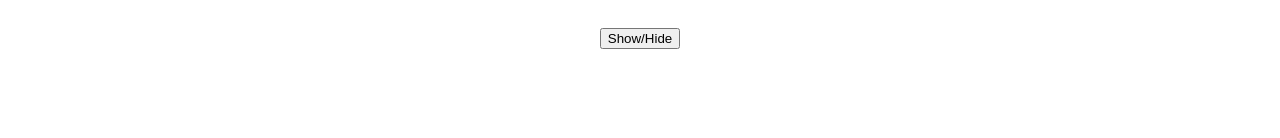
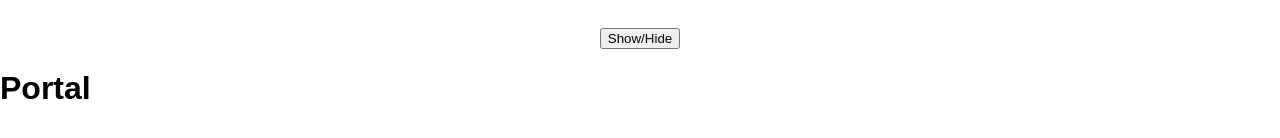
Before and after one commit to tranceyos2419/ReactLevel2, a React (Create React App) app in the folder Teachers/LevelUpTutorials/Level2React/react-projects/: page / in a window 1280 px wide. Shown: the part 242-380 px from the top of the page. Built offline with nearby package versions, Linux system fonts and the light colour scheme.

Commit message:
#5 Portal

```diff
--- a/Teachers/LevelUpTutorials/Level2React/react-projects/public/index.html
+++ b/Teachers/LevelUpTutorials/Level2React/react-projects/public/index.html
@@ -1,5 +1,6 @@
 <!DOCTYPE html>
 <html lang="en">
+
 <head>
   <meta charset="utf-8">
   <meta name="viewport" content="width=device-width, initial-scale=1, shrink-to-fit=no">
@@ -21,11 +22,13 @@
     -->
   <title>React App</title>
 </head>
+
 <body>
   <noscript>
     You need to enable JavaScript to run this app.
   </noscript>
   <div id="root"></div>
+  <div id="portal"></div>
   <!--
       This HTML file is a template.
       If you open it directly in the browser, you will see an empty page.
@@ -37,4 +40,5 @@
       To create a production bundle, use `npm run build` or `yarn build`.
     -->
 </body>
+
 </html>
--- a/Teachers/LevelUpTutorials/Level2React/react-projects/src/App.js
+++ b/Teachers/LevelUpTutorials/Level2React/react-projects/src/App.js
@@ -3,7 +3,7 @@ import logo from './logo.svg';
 import './App.css';
 
 import Toggle from './ToggleRPC';
-
+import Portal from './Portal';
 
 const App = () => (
   <div className="App">
@@ -16,6 +16,7 @@ const App = () => (
         <Fragment>
           {on && <h1>show me</h1>}
           <button onClick={toggle}>Show/Hide</button>
+          <Portal>{on && <h1>Portal</h1>}</Portal>
         </Fragment>
       )}
     </Toggle>
--- /dev/null
+++ b/Teachers/LevelUpTutorials/Level2React/react-projects/src/Portal.js
@@ -0,0 +1,29 @@
+import { Component } from 'react';
+import ReactDOM from 'react-dom';
+import PropTypes from 'prop-types';
+
+const portalRoot = document.getElementById('portal');
+
+export default class Portal extends Component {
+  constructor() {
+    super();
+    this.el = document.createElement('div');
+  }
+
+  componentDidMount() {
+    portalRoot.appendChild(this.el);
+  }
+
+  componentWillUnmount() {
+    portalRoot.removeChild(this.el);
+  }
+
+  render() {
+    const { children } = this.props;
+    return ReactDOM.createPortal(children, this.el);
+  }
+}
+
+Portal.propTypes = {
+  children: PropTypes.instanceOf(Element).isRequired,
+};
--- a/Teachers/LevelUpTutorials/Level2React/react-projects/src/ToggleRPC.js
+++ b/Teachers/LevelUpTutorials/Level2React/react-projects/src/ToggleRPC.js
@@ -1,4 +1,4 @@
-import React, { Component } from 'react';
+import { Component } from 'react';
 import { PropTypes } from 'prop-types';
 
 export default class ToggleRPC extends Component {
```
Lines whose indentation alone changed are shown as unchanged.
